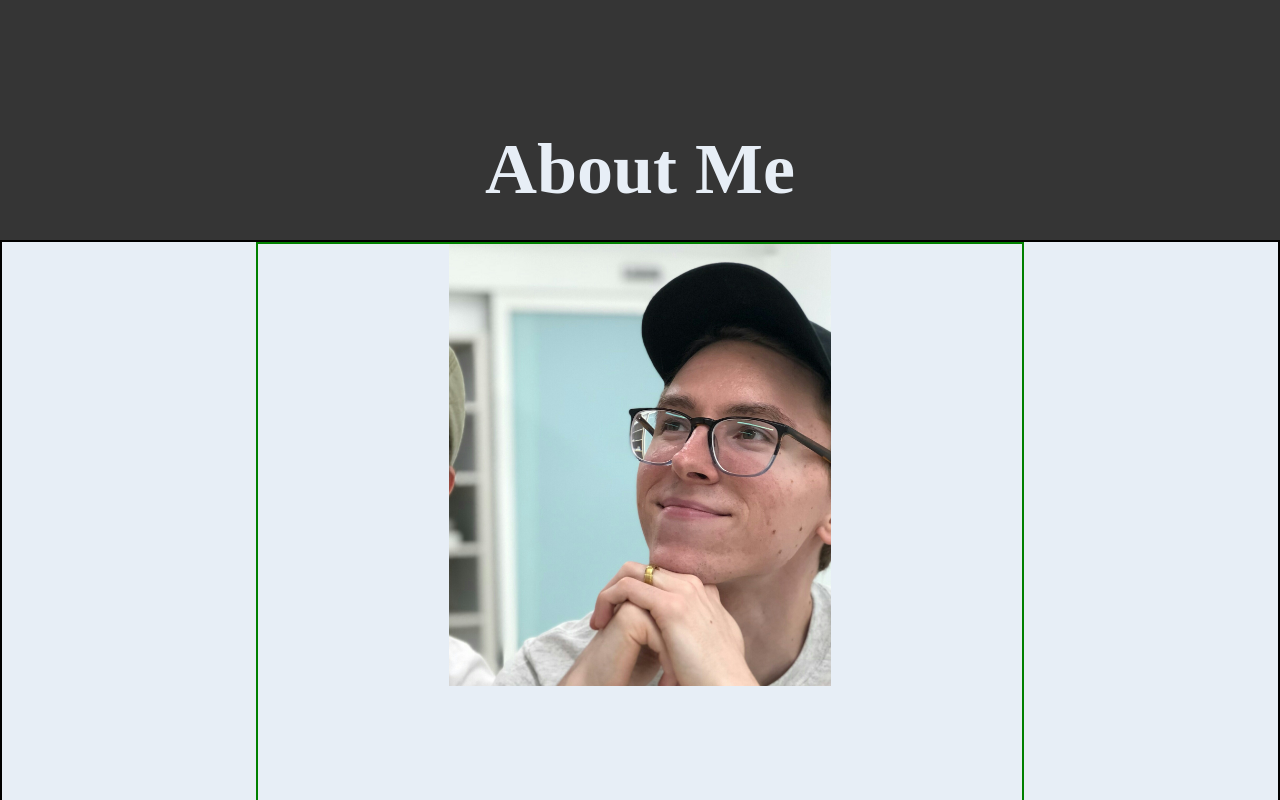
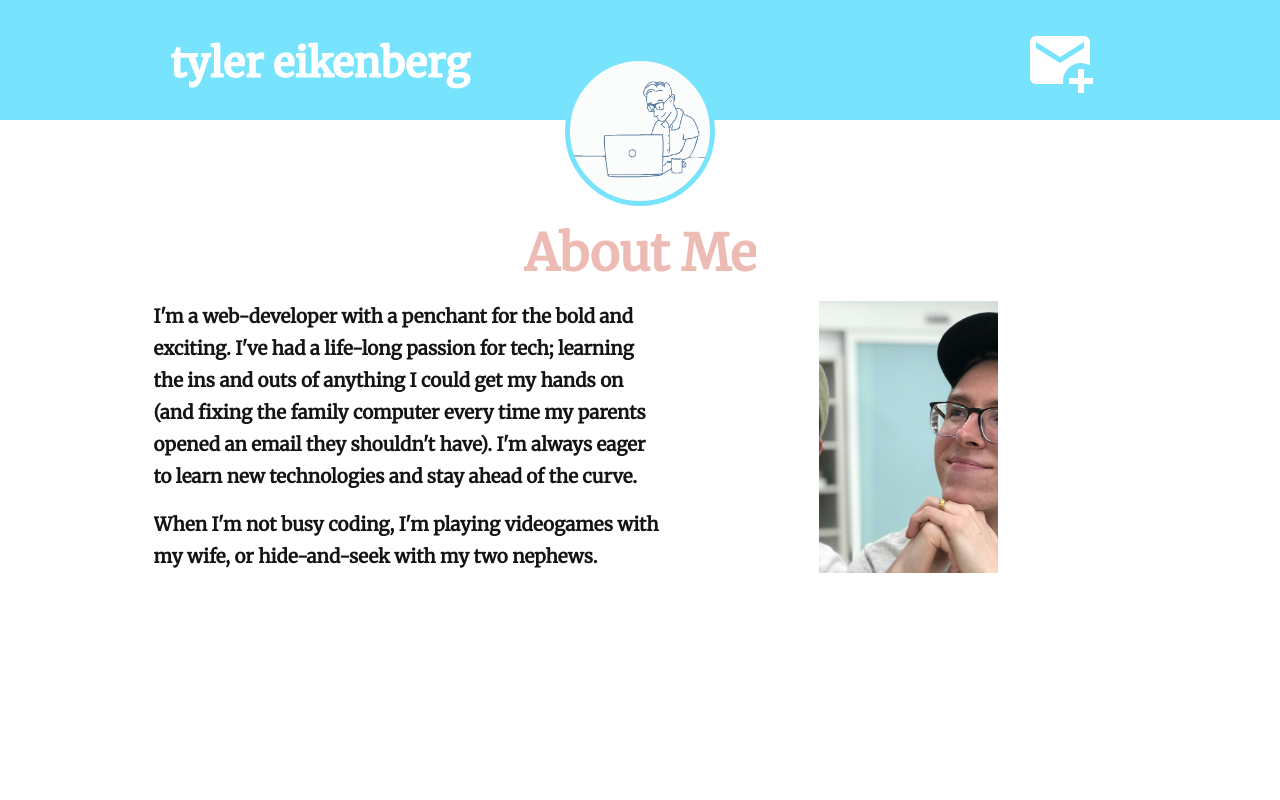
Before and after one commit to TylerEikenberg/Tyler-Eikenberg-Portfolio-Website, a React (Create React App) app: page /about in a window 1280 px wide. Built offline with nearby package versions, Linux system fonts and the light colour scheme.

Commit message:
finished about page

```diff
--- a/src/App.css
+++ b/src/App.css
@@ -133,6 +133,7 @@ a {
   }
 }
 .details-box h1 {
+  margin-top: 1vh;
   color: #131515;
   font-family: "Merriweather", serif;
 }
--- a/src/Components/Button/Button.css
+++ b/src/Components/Button/Button.css
@@ -18,7 +18,7 @@
 .resume {
   background-image: url("../../Assets/resume.png");
   background-size: 85%;
-  background-position-y: -1vh;
+  background-position-y: -0.5vh;
   background-position-x: 1.5vw;
 }
 .button-wrapper:hover {
--- a/src/Pages/About.css
+++ b/src/Pages/About.css
@@ -1,52 +1,46 @@
-.about-page-wrapper {
-  background-color: #e7eef6;
+.about-me-info {
+  display: flex;
+  justify-content: space-between;
+  /* border: 2px solid green; */
   width: 100vw;
-  height: 100vh;
+  margin-top: 2vh;
+  animation: fade-in 0.8s ease-in forwards;
 }
-.about-page-header {
-  display: flex;
-  flex-direction: row;
-  justify-content: space-between;
-
-  width: 100vw;
-  background-color: #353535;
-  animation: fall-down 1s forwards;
-}
-.about-page-header h1 {
-  color: #e7eef6;
-  font-family: "Pacifico", cursive;
-  font-size: 72px;
-  margin-top: 8rem;
-}
-
-@keyframes fall-down {
-  0% {
-    height: 1rem;
-  }
-  100% {
-    height: 15rem;
-  }
-}
-
-.about-page-contents-wrapper {
-  display: flex;
-  flex-direction: row;
-  justify-content: space-between;
-  border: 2px solid black;
-  height: 40rem;
-}
-.about-page-contents {
-  display: flex;
-  flex-direction: column;
-  border: 2px solid green;
-  width: 60vw;
-}
-
-.me-photo {
-  width: 50%;
-  height: 70%;
-  margin: 0 auto;
+.photo-container {
+  width: 14vw;
+  padding: 5vh 0 20vh 0;
+  /* border: 2px solid blue; */
   background-image: url("../Assets/megoofin.jpg");
   background-size: cover;
   background-repeat: no-repeat;
+  margin: 0 10vw 0 0;
 }
+
+.about-me-details {
+  /* border: 2px solid yellow; */
+  width: 40vw;
+  font-family: "Merriweather", serif;
+  line-height: 2em;
+  color: #131515;
+}
+.top-details {
+  padding-bottom: 2vh;
+}
+
+@media screen and (max-width: 425px) {
+  .about-me-details {
+    width: 90vw;
+    margin: 2vh;
+    text-align: center;
+  }
+
+  .about-me-info {
+    flex-direction: column;
+    flex-direction: column-reverse;
+  }
+
+  .photo-container {
+    width: 50vw;
+    margin: 1vh 0 1vh 25vw;
+  }
+}
--- a/src/Pages/About.js
+++ b/src/Pages/About.js
@@ -1,20 +1,87 @@
 import React from "react";
 import "./About.css";
+import "./Projects.css";
+import TylerGif from "../Components/TylerGIF/TylerGIF";
+import Tyler from "../Components/Tyler/Tyler";
+
+import { mdiGithubBox, mdiLinkedinBox, mdiEmailPlus } from "@mdi/js";
+import Icon from "@mdi/react";
 
 export default function About() {
   return (
     <div className="about-page-wrapper">
-      <header className="about-page-header">
+      <div className="ProjectPage-wrapper">
+        <div className="nav-bar">
+          <div className="tyler-wrapper">
+            <Tyler />
+          </div>
+
+          <div className="home-icons_projects">
+            <a
+              target="_blank"
+              rel="noopener noreferrer"
+              className="icon-link"
+              href="https://github.com/TylerEikenberg"
+            >
+              <Icon
+                className="icon"
+                path={mdiGithubBox}
+                size={3}
+                color="#fff"
+              />
+            </a>
+            <a
+              target="_blank"
+              rel="noopener noreferrer"
+              className="icon-link"
+              href="https://www.linkedin.com/in/tylereikenberg/"
+            >
+              <Icon
+                className="icon"
+                path={mdiLinkedinBox}
+                size={3}
+                color="#fff"
+              />
+            </a>
+            <a className="icon-link" href="mailto:tylereikenberg8195@gmail.com">
+              <Icon
+                className="icon"
+                path={mdiEmailPlus}
+                size={3}
+                color="#fff"
+              />
+            </a>
+          </div>
+        </div>
+      </div>
+      <div className="gif-container_projects">
+        <span></span>
+        <TylerGif />
+        <span></span>
+      </div>
+      <div className="projects-header">
         <span></span>
         <h1>About Me</h1>
         <span></span>
-      </header>
-      <div className="about-page-contents-wrapper">
-        <span></span>
-        <div className="about-page-contents">
-          <div className="me-photo"></div>
+      </div>
+
+      <div className="about-me-info">
+        <div></div>
+        <div className="about-me-details">
+          <h3 className="top-details">
+            I'm a web-developer with a penchant for the bold and exciting. I've
+            had a life-long passion for tech; learning the ins and outs of
+            anything I could get my hands on (and fixing the family computer
+            every time my parents opened an email they shouldn't have). I'm
+            always eager to learn new technologies and stay ahead of the curve.
+          </h3>
+          <h3>
+            When I'm not busy coding, I'm playing videogames with my wife, or
+            hide-and-seek with my two nephews.
+          </h3>
         </div>
-        <span></span>
+        <div className="photo-container"></div>
+        <div></div>
       </div>
     </div>
   );
```
